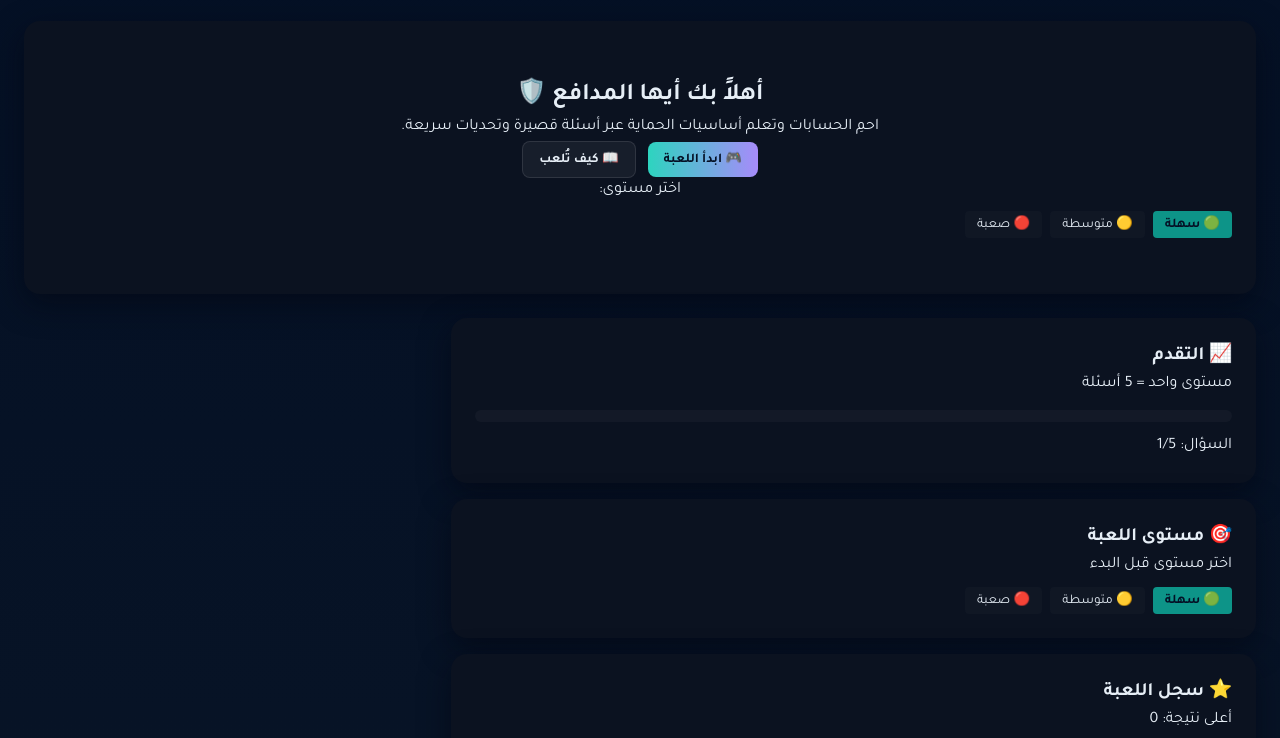
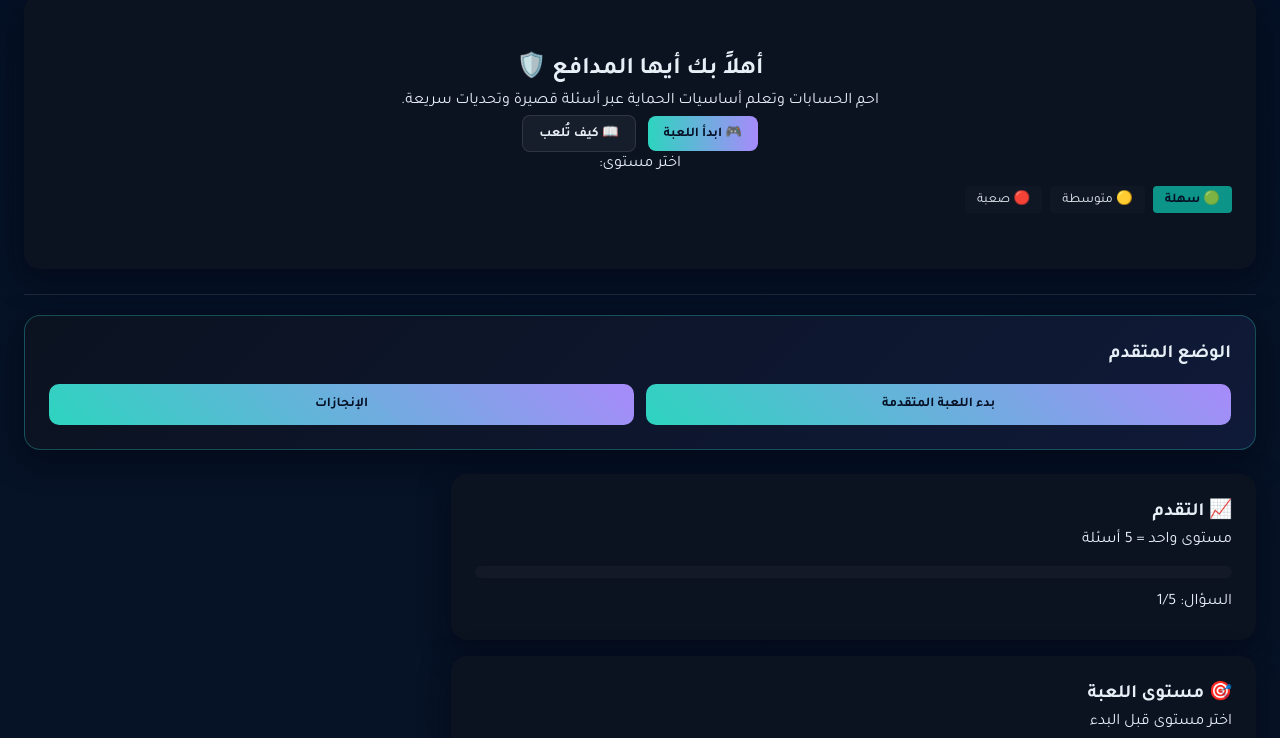
Before and after one commit to haidar7900/zerox-cyber, a plain HTML site: page index.html in a window 1280 px wide. Shown: the part 133-871 px from the top of the page. Drawn offline with nearby package versions, Linux system fonts and the light colour scheme.

Commit message:
Update index.html

````diff
--- a/index.html
+++ b/index.html
@@ -1,4 +1,3 @@
-```html
 <!DOCTYPE html>
 <html lang="ar" dir="rtl">
 <head>
@@ -14,5 +13,9 @@
     <script src="https://unpkg.com/react-dom@18/umd/react-dom.development.js"></script>
     <script src="https://unpkg.com/@babel/standalone/babel.min.js"></script>
     <script type="text/babel" src="app.js"></script>
+
+    <!-- ⭐⭐ الإضافات الجديدة ⭐⭐ -->
+    <link rel="stylesheet" href="enhanced-styles.css">
+    <script src="zerox-enhanced.js"></script>
 </body>
 </html>
````
